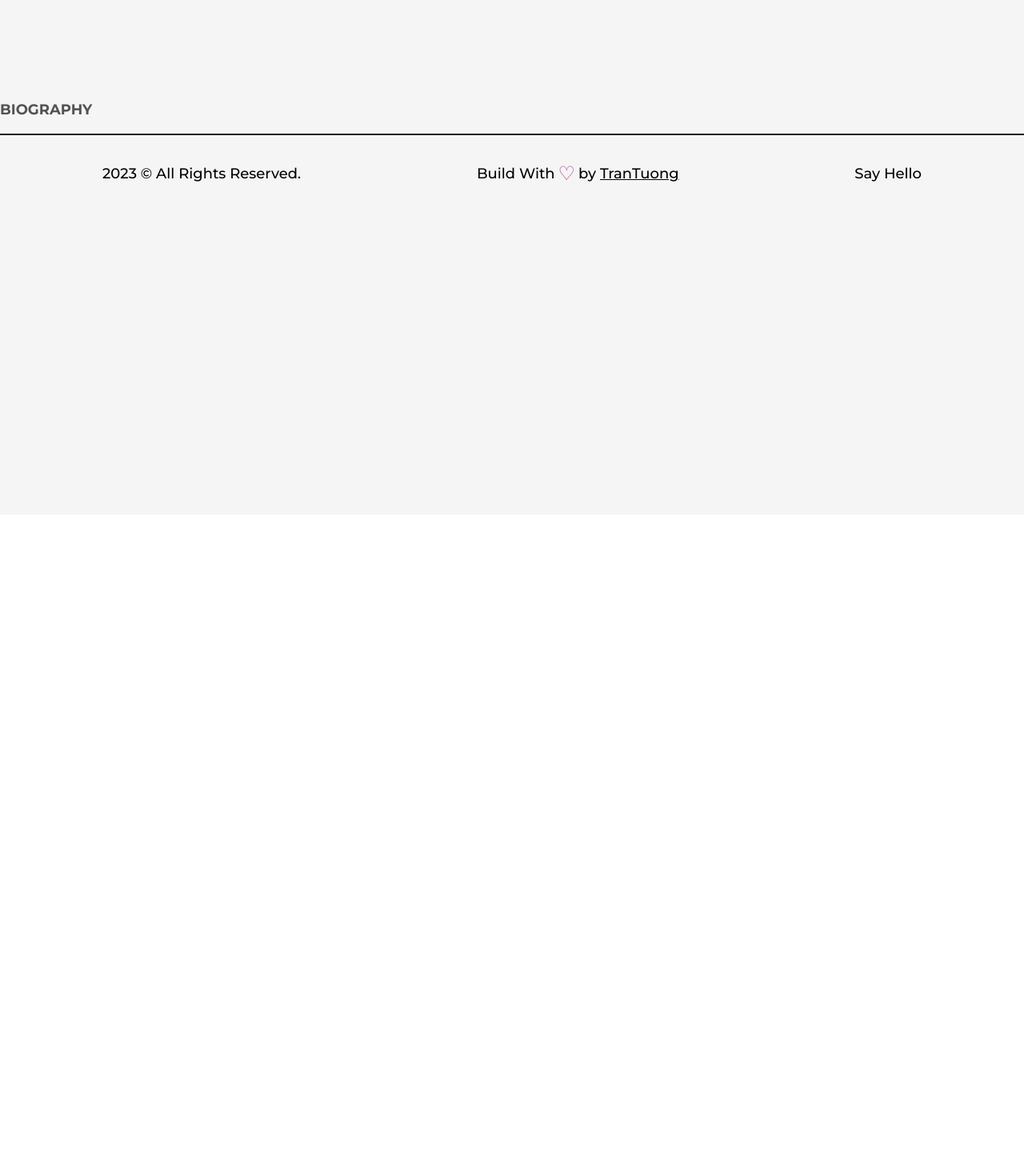
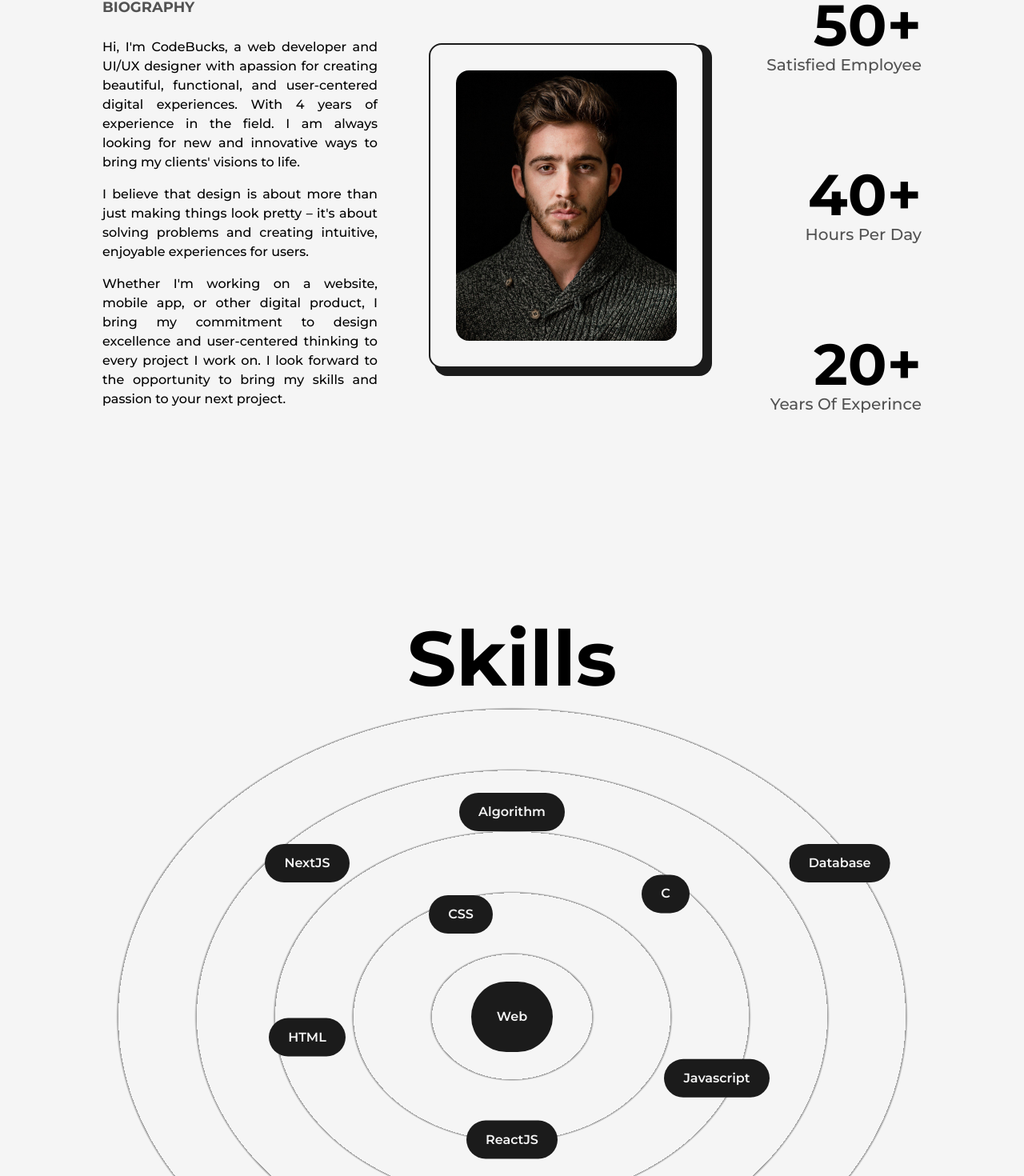
Before and after one commit to tran-tuong/Portfolio, a Next.js app: page /about in a window 1280 px wide. Shown: the part 157-1627 px from the top of the page at 80% size. Before the commit the page ends 800 px from the top, so only its background shows below. Built offline with nearby package versions, Linux system fonts and the light colour scheme.

Commit message:
about-page-build-half

```diff
--- /dev/null
+++ b/src/components/Experience.js
@@ -0,0 +1,7 @@
+import React from "react";
+
+const Experience = () => {
+  return <div>Experience</div>;
+};
+
+export default Experience;
--- a/src/components/Footer.js
+++ b/src/components/Footer.js
@@ -19,7 +19,7 @@ const Footer = () => {
           </Link>
         </div>
 
-        <Link href="/" target="_blank">
+        <Link href="https://www.facebook.com/trantuong2k3" target="_blank">
           Say Hello
         </Link>
       </Layout>
--- a/src/components/NavBar.js
+++ b/src/components/NavBar.js
@@ -13,7 +13,6 @@ import { motion } from "framer-motion";
 
 const CustomLink = ({ href, title, className = "" }) => {
   const router = useRouter();
-  console.log(router);
   return (
     <Link href={href} className={`${className} relative group`}>
       {title}
--- /dev/null
+++ b/src/components/Skills.js
@@ -0,0 +1,44 @@
+import React from "react";
+import { motion } from "framer-motion";
+
+const Skill = ({ name, x, y }) => {
+  return (
+    <motion.div
+      className="flex items-center justify-center rounded-full font-semibold bg-dark text-light p-8 shadow-dark cursor-pointer absolute py-3 px-6"
+      whileHover={{ scale: 1.1 }}
+      initial={{ x: 0, y: 0 }}
+      whileInView={{ x: x, y: y }}
+      transition={{ duration: 1.5 }}
+    >
+      {name}
+    </motion.div>
+  );
+};
+
+const Skills = () => {
+  return (
+    <>
+      <h2 className="font-bold text-8xl mt-64 w-full text-center">Skills</h2>
+      <div className="w-full h-screen relative flex items-center justify-center rounded-full bg-circularLight">
+        <motion.div
+          className="flex items-center justify-center rounded-full font-semibold bg-dark text-light p-8 shadow-dark cursor-pointer"
+          whileHover={{ scale: 1.05 }}
+        >
+          Web
+        </motion.div>
+        <Skill name="HTML" x="-20vw" y="2vw" />
+        <Skill name="CSS" x="-5vw" y="-10vw" />
+        <Skill name="Javascript" x="20vw" y="6vw" />
+        <Skill name="ReactJS" x="0vw" y="12vw" />
+        <Skill name="NextJS" x="-20vw" y="-15vw" />
+        <Skill name="C" x="15vw" y="-12vw" />
+        <Skill name="Database" x="32vw" y="-15vw" />
+        <Skill name="Algorithm" x="0vw" y="-20vw" />
+        <Skill name="Github" x="-25vw" y="18vw" />
+        <Skill name="Linux" x="18vw" y="18vw" />
+      </div>
+    </>
+  );
+};
+
+export default Skills;
--- a/src/pages/about.js
+++ b/src/pages/about.js
@@ -1,7 +1,45 @@
 import AnimatedText from "@/components/AnimatedText";
-import React from "react";
+import React, { useEffect, useRef } from "react";
+import { motion, useMotionValue, useSpring, useInView } from "framer-motion";
 import Head from "next/head";
 import Layout from "@/components/Layout";
+import Image from "next/image";
+import profilePic from "../../public/images/profile/developer-pic-2.jpg";
+import Skills from "@/components/Skills";
+import Experience from "@/components/Experience";
+
+const bioContent = [
+  "Hi, I'm CodeBucks, a web developer and UI/UX designer with apassion for creating beautiful, functional, and user-centered digital experiences. With 4 years of experience in the field. I am always looking for new and innovative ways to bring my clients' visions to life.",
+  "I believe that design is about more than just making things look pretty – it's about solving problems and creating intuitive, enjoyable experiences for users.",
+  "Whether I'm working on a website, mobile app, or other digital product, I bring my commitment to design excellence and user-centered thinking to every project I work on. I look forward to the opportunity to bring my skills and passion to your next project.",
+];
+const bioNumber = [
+  { number: 50, name: "Satisfied Employee" },
+  { number: 40, name: "Hours per day" },
+  { number: 20, name: "Years of experince" },
+];
+
+const AnimationNumbers = ({ value }) => {
+  const ref = useRef(null);
+  const motionValue = useMotionValue(0);
+  const springValue = useSpring(motionValue, { duration: 3000 });
+  const isInView = useInView(ref, { once: true });
+
+  useEffect(() => {
+    if (isInView) {
+      motionValue.set(value);
+    }
+  }, [isInView, value, motionValue]);
+
+  useEffect(() => {
+    springValue.on("change", (latest) => {
+      if (ref.current && latest.toFixed(0) <= value) {
+        ref.current.textContent = latest.toFixed(0);
+      }
+    });
+  }, [springValue, value]);
+  return <span ref={ref}></span>;
+};
 
 const about = () => {
   return (
@@ -12,17 +50,52 @@ const about = () => {
       </Head>
       <main className="flex -w-full flex-col items-center justify-center">
         <Layout className="pt-16">
-          <AnimatedText text="Passion Fuels Purpose!" />
-        </Layout>
+          <AnimatedText text="Passion Fuels Purpose!" className="mb-16" />
 
-        <div className="grid w-full grid-cols-8 gap-16">
+          <div className="grid w-full grid-cols-8 gap-16 text-justify items-center justify-center">
             <div className="col-span-3 flex flex-col items-start justify-start">
               <h2 className="mb-4 text-lg font-bold uppercase text-dark/75">
                 Biography
               </h2>
-            <p className="font-medium"></p>
+              {bioContent.map((item, index) => {
+                return (
+                  <p className="font-medium my-2" key={index}>
+                    {item}
+                  </p>
+                );
+              })}
+            </div>
+
+            <div className="col-span-3 relative h-max rounded-2xl border-2 border-solid border-dark bg-light p-8 flex">
+              <div className="absolute top-0 -right-3 -z-10 w-[102%] h-[103%] rounded-2xl bg-dark" />
+              <Image
+                src={profilePic}
+                alt="trantuong"
+                className="w-full h-auto rounded-2xl"
+              />
+            </div>
+
+            <div className="col-span-2 flex flex-col justify-between h-full items-end">
+              {bioNumber.map((item, index) => {
+                return (
+                  <div
+                    className="justify-center flex flex-col items-end"
+                    key={index}
+                  >
+                    <span className="inline-block text-7xl font-bold">
+                      <AnimationNumbers value={item.number} />+
+                    </span>
+                    <h2 className="text-xl font-medium capitalize text-dark/75">
+                      {item.name}
+                    </h2>
+                  </div>
+                );
+              })}
             </div>
           </div>
+          <Skills />
+          <Experience />
+        </Layout>
       </main>
     </>
   );
--- a/src/pages/index.js
+++ b/src/pages/index.js
@@ -46,7 +46,7 @@ export default function Home() {
                   target={"_blank"}
                   className="flex items-center bg-dark text-light p-2.5 px-6 rounded-lg text-lg font-semibold hover:bg-light hover:text-dark
                   border border-solid border-transparent hover:border-dark"
-                  download={true}
+                  // download={true}
                 >
                   Resume <LinkArrow className={"w-6 ml-2"} />
                 </Link>
--- a/tailwind.config.js
+++ b/tailwind.config.js
@@ -15,6 +15,10 @@ module.exports = {
       animation: {
         "spin-slow": "spin 8s linear infinite",
       },
+      backgroundImage: {
+        circularLight:
+          "repeating-radial-gradient(rgba(0,0,0,0.4) 2px, #f5f5f5 5px, #f5f5f5 100px);",
+      },
     },
   },
   plugins: [],
```
Lines whose indentation alone changed are shown as unchanged.
